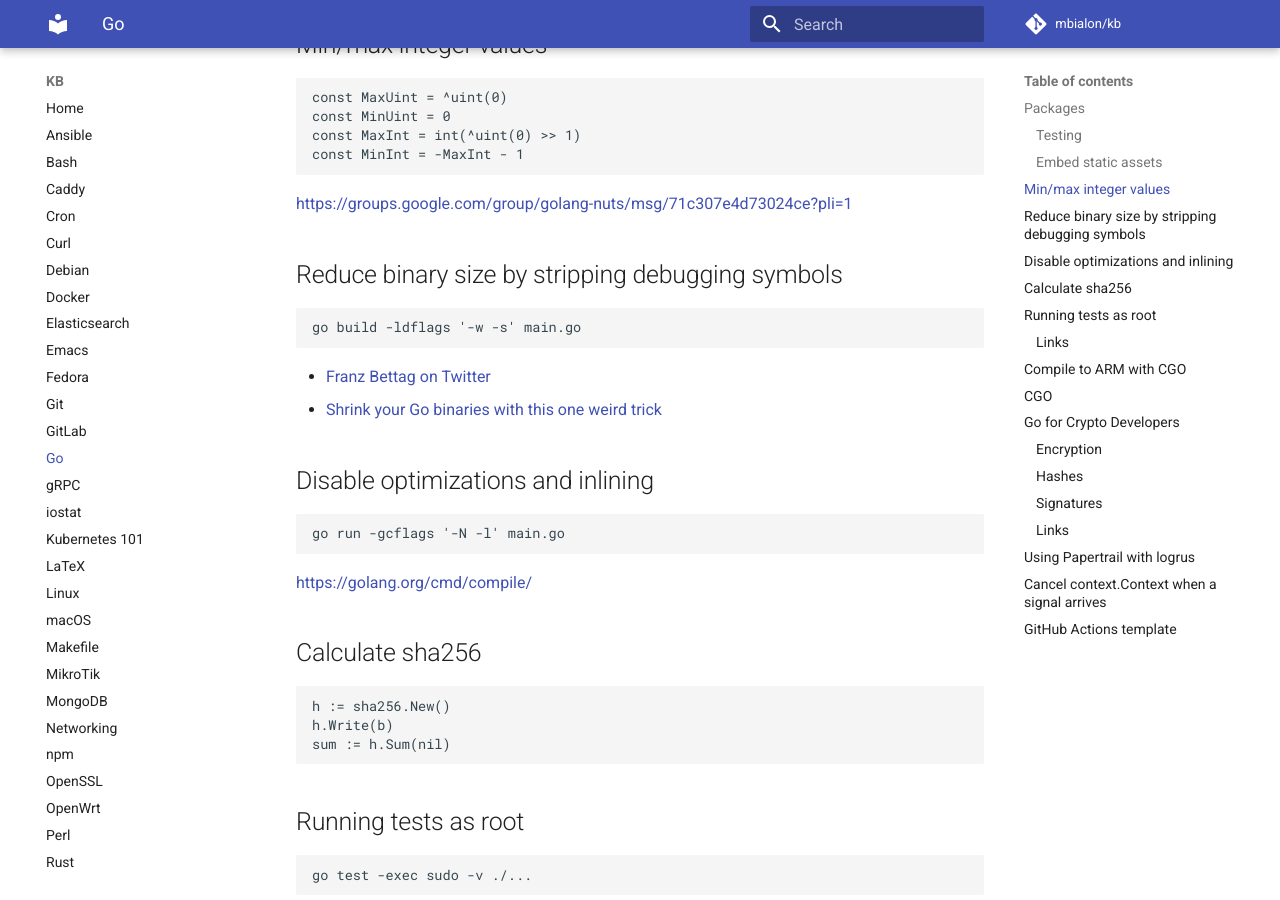
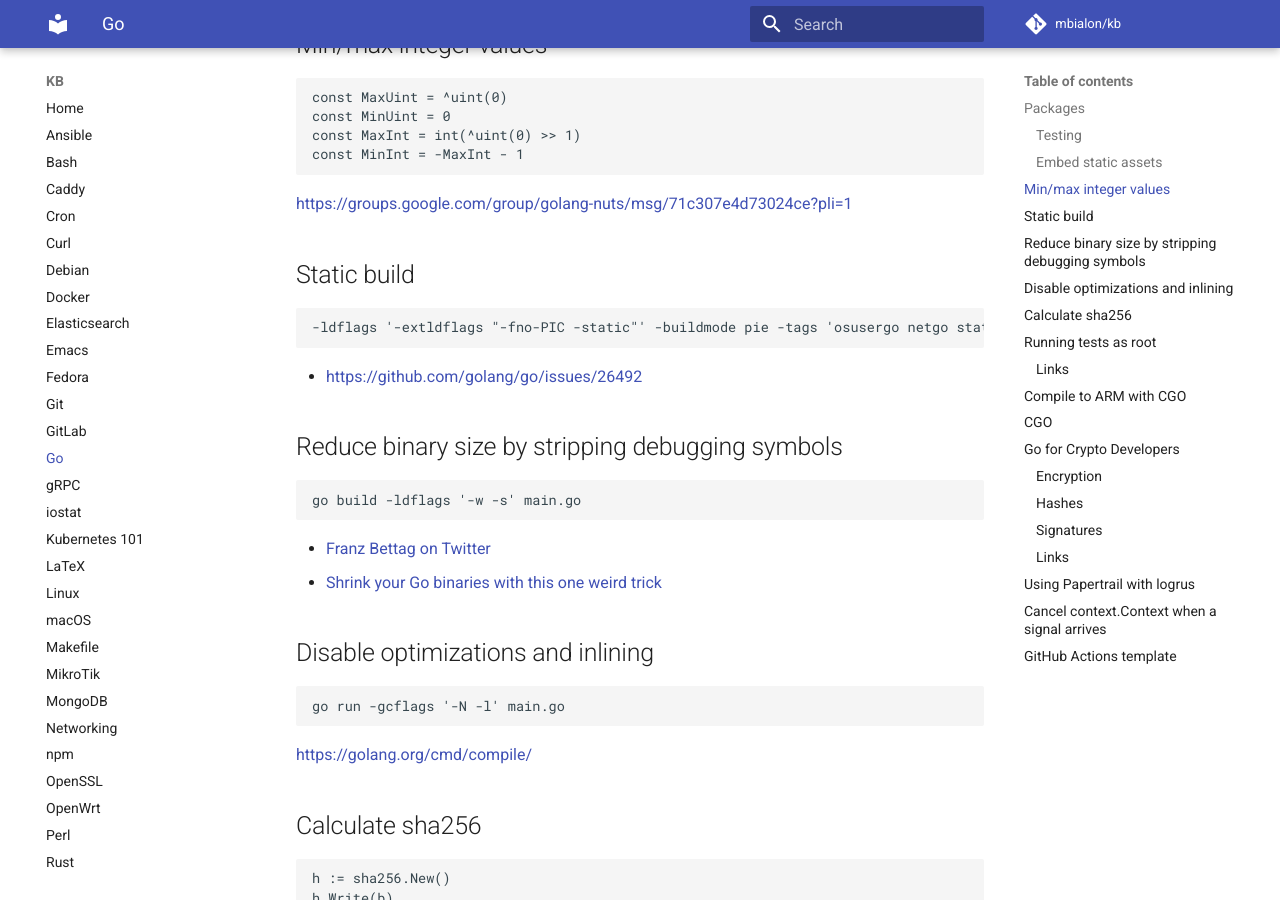
Before and after one commit to mbialon/kb, an MkDocs documentation site: the page built from docs/go.md, in a window 1280 px wide and 900 px high, scrolled down 419 px. Built offline with MkDocs 1.6.1 and Material for MkDocs 9.7.7, drawn with Linux system fonts in a browser that asks for light colours; comment, search, counter and statistics services are not loaded.

Commit message:
Update go.md

````diff
--- a/docs/go.md
+++ b/docs/go.md
@@ -20,6 +20,13 @@
 ```
 
 [https://groups.google.com/group/golang-nuts/msg/71c307e4d73024ce?pli=1](https://groups.google.com/group/golang-nuts/msg/71c307e4d73024ce?pli=1)
+
+## Static build
+```
+-ldflags '-extldflags "-fno-PIC -static"' -buildmode pie -tags 'osusergo netgo static'
+```
+
+- [https://github.com/golang/go/issues/26492](https://github.com/golang/go/issues/26492)
 
 ## Reduce binary size by stripping debugging symbols
 
````
